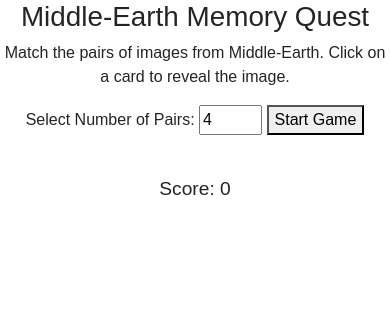
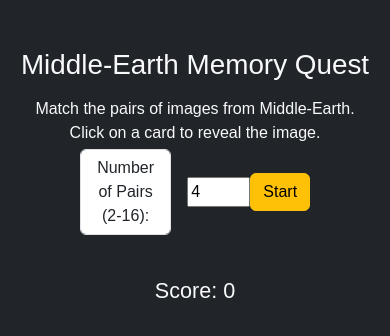
Before and after one commit to Ironmonkeynuts/middle-earth-memory-quest, a website: page index.html in a window 390 px wide. Drawn offline with nearby package versions, Linux system fonts and the light colour scheme.

Commit message:
Modify code in body to use bootstrap 5 styling and responsive display in index.html

```diff
--- a/index.html
+++ b/index.html
@@ -7,27 +7,34 @@
     <link rel="stylesheet" href="assets/css/style.css">
     <title>Middle-Earth Memory Quest</title>
 </head>
-<body>
-    <h1>Middle-Earth Memory Quest</h1>
+<body class="bg-dark text-light">
+    <div class="container text-center mt-5">
+        <h1 class="mb-3">Middle-Earth Memory Quest</h1>
 
         <!-- Game instructions -->
-    <p id="instruct">Match the pairs of images from Middle-Earth. Click on a card to reveal the image.</p>
+        <p class="m-1">Match the pairs of images from Middle-Earth. Click on a card to reveal the image.</p>
 
+        <!-- Game Controls -->
+        <div class="row justify-content-center">
+            <div class="col-md-6">
+                <div class="d-flex align-items-center justify-content-center">
                     <!-- Input for selecting number of pairs -->
-    <label for="pairs">Select Number of Pairs:</label>
+                    <label for="pairs" class="form-control w-25 me-3">Number of Pairs (2-16):</label>
                     <input type="number" id="pairs" min="2" max="16" value="4">
-
                     <!-- Button to start game-->
-    <button onclick="startGame()">Start Game</button>
+                    <button id="start-btn" class="btn btn-warning">Start</button>
+                </div>
+            </div>
+        </div>
 
         <!-- Game board container -->
-    <div class="game-container" id="game-board"></div>
+        <div id="game-board" class="d-flex flex-wrap justify-content-center mt-4"></div>
 
         <!-- Score display-->
-    <div id="score">Score: 0</div>
+        <p id="score" class="mt-3 fs-4">Score: 0</p>
+    </div>
 
+    <script src="https://cdn.jsdelivr.net/npm/bootstrap@5.3.3/dist/js/bootstrap.bundle.min.js" integrity="sha384-YvpcrYf0tY3lHB60NNkmXc5s9fDVZLESaAA55NDzOxhy9GkcIdslK1eN7N6jIeHz" crossorigin="anonymous"></script>
     <script src="assets/js/game.js"></script>
-    <script src="https://cdn.jsdelivr.net/npm/bootstrap@5.3.3/dist/js/bootstrap.bundle.min.js" integrity="sha384-YvpcrYf0tY3lHB60NNkmXc5s9fDVZLESaAA55NDzOxhy9GkcIdslK1eN7N6jIeHz" crossorigin="anonymous"></script>
-
 </body>
 </html>
```
Lines whose indentation alone changed are shown as unchanged.
